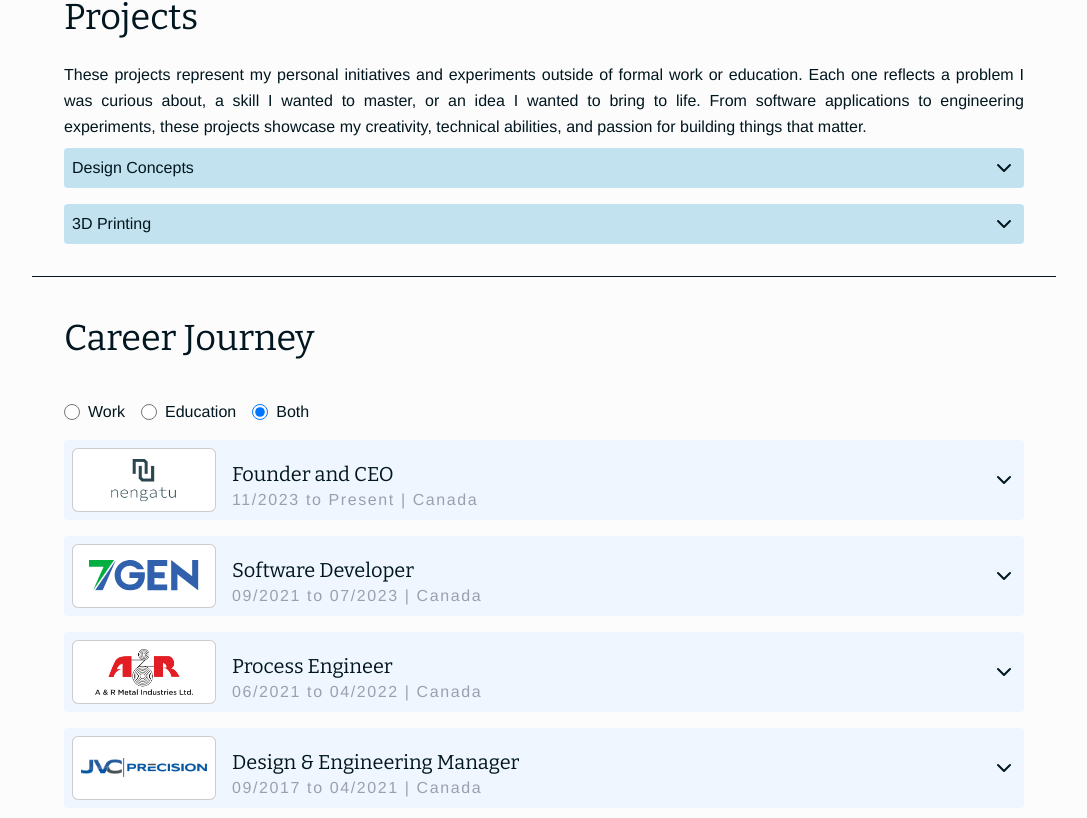
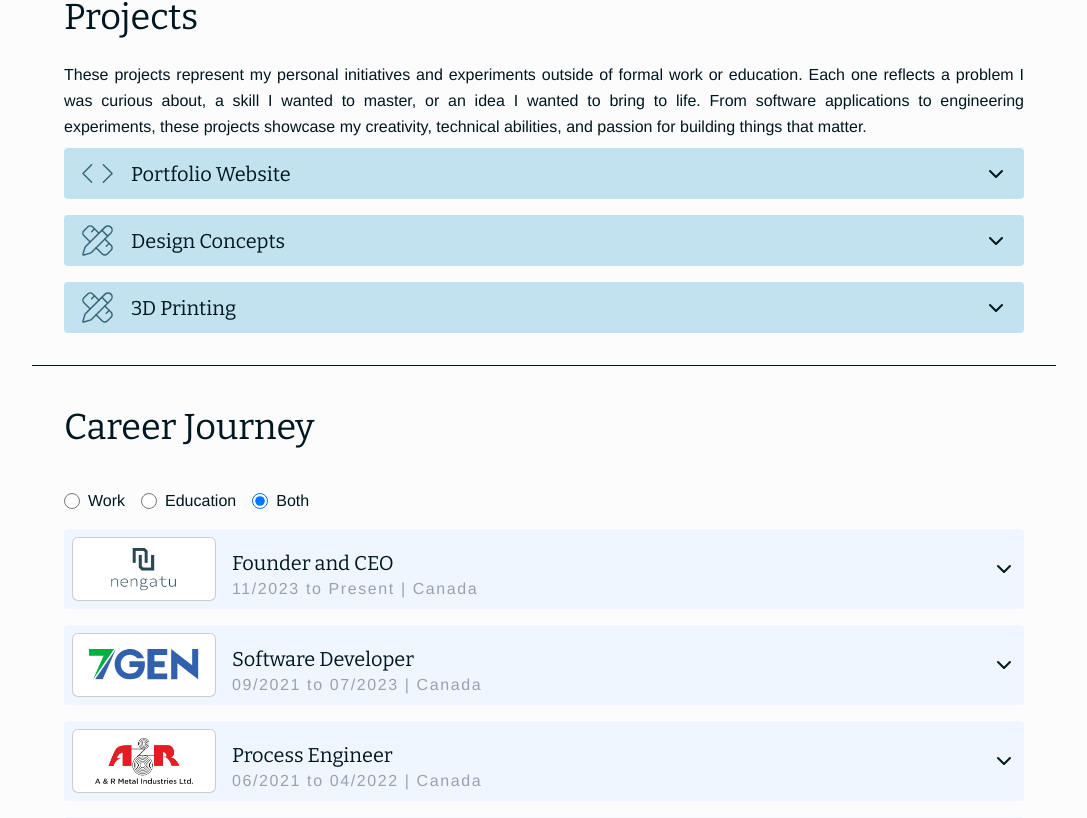
Before and after one commit to JeisonEccel/portfolio, a Next.js app: page / in a window 1280 px wide. Shown: the part 2082-2900 px from the top of the page, without its empty margins (96-1183 px from the left). Built offline with nearby package versions, Linux system fonts and the light colour scheme.

Commit message:
Refs #10: Updated Projects sections style/theme

```diff
--- a/src/app/(sections)/Projects.tsx
+++ b/src/app/(sections)/Projects.tsx
@@ -4,29 +4,32 @@ import { Card } from "@/components/cards"
 import { ExpandButton } from "@/components/buttons"
 import { Paragraph } from "@/components/paragraph"
 import { Section } from "@/components/section"
-import { Title } from "@/components/title"
+import { SubTitle, Title } from "@/components/title"
 import { VideoExperience, Videos } from "@/components/video"
 import { designConcepts } from "@/constants/projects/design-concepts"
 import { threeDPrinting } from "@/constants/projects/printing"
 import { useState } from "react"
 import { ImageExperience, Images } from "@/components/image"
+import { Code, PencilRuler } from "lucide-react"
+import { portfolioWebsite } from "@/constants/projects/portfolio"
+import { LinkExperience, Links } from "@/components/links"
 
 type Project = {
   name: string
-  website?: string
+  type: string
   description?: string[]
-  contributions?: string[]
   images?: ImageExperience[]
   videos?: VideoExperience[]
+  links?: LinkExperience[]
 }
 
-const projectsList = [designConcepts, threeDPrinting]
+const projectsList = [portfolioWebsite, designConcepts, threeDPrinting]
 
 function Description({ description }: { description?: string[] }) {
   if (!description) return <></>
 
   return (
-    <div className="p-2 bg-white/50 border border-black/20 rounded-md">
+    <div className="border-t-1 border-light py-4">
       <Paragraph className="font-bold">Description:</Paragraph>
       {description.map((d, i) => (
         <Paragraph key={i}>{d}</Paragraph>
@@ -35,13 +38,28 @@ function Description({ description }: { description?: string[] }) {
   )
 }
 
-function ProjectCard(work: Project) {
+function ProjectCard(project: Project) {
   const [expanded, setExpanded] = useState(false)
-  const { name, description, images, videos } = work
+  const { name, type, description, images, videos, links } = project
   return (
-    <Card className="space-y-2">
+    <Card className="space-y-2 px-4 py-2">
       <div className="flex justify-between">
-        <div className="md:flex gap-4 items-end">{name}</div>
+        <div className="flex gap-4 items-center">
+          {type === "engineering" ? (
+            <PencilRuler
+              size={35}
+              strokeWidth={1}
+              className="text-medium-dark dark:text-lighter"
+            />
+          ) : (
+            <Code
+              size={35}
+              strokeWidth={1}
+              className="text-medium-dark dark:text-lighter"
+            />
+          )}
+          <SubTitle>{name}</SubTitle>
+        </div>
         <ExpandButton expanded={expanded} setExpanded={setExpanded} />
       </div>
       {expanded && (
@@ -49,6 +67,7 @@ function ProjectCard(work: Project) {
           <Description description={description} />
           <Images images={images} path="/projects" />
           <Videos videos={videos} />
+          <Links links={links} />
         </>
       )}
     </Card>
--- a/src/components/image.tsx
+++ b/src/components/image.tsx
@@ -40,22 +40,22 @@ export function LogoImage({ logo, alt }: { logo: string; alt: string }) {
 export function LogoLink({
   logo,
   alt,
-  link,
+  href,
 }: {
   logo: string
   alt: string
-  link?: string
+  href?: string
 }) {
   if (!logo) {
     return <></>
   }
 
-  if (!link) {
+  if (!href) {
     return <LogoImage logo={logo} alt={alt} />
   }
 
   return (
-    <a href={link} target="_blank" rel="noopener noreferrer">
+    <a href={href} target="_blank" rel="noopener noreferrer">
       <LogoImage logo={logo} alt={alt} />
     </a>
   )
@@ -71,7 +71,7 @@ export function Images({
   if (!images) return <></>
 
   return (
-    <div className="p-2 bg-white/50 border border-black/20 rounded-md">
+    <div className="border-t-1 border-light py-4">
       <Paragraph className="font-bold">Gallery:</Paragraph>
       <Gallery images={images} path={path} />
     </div>
--- /dev/null
+++ b/src/components/links.tsx
@@ -0,0 +1,41 @@
+import { ExternalLink } from "lucide-react"
+import { Paragraph } from "./paragraph"
+import { DiscItem, DiscList } from "./disc-list"
+
+export type LinkExperience = {
+  href: string
+  title: string
+}
+
+export function LinkItem({ link }: { link: LinkExperience }) {
+  const { href, title } = link
+
+  return (
+    <a
+      href={href}
+      className="flex items-center space-x-2"
+      target="_blank"
+      rel="noopener noreferrer"
+    >
+      <p>{`[${title}]`}</p>
+      <ExternalLink size={15} />
+    </a>
+  )
+}
+
+export function Links({ links }: { links?: LinkExperience[] }) {
+  if (!links) return <></>
+
+  return (
+    <div className="border-t-1 border-light py-4">
+      <Paragraph className="font-bold">Links:</Paragraph>
+      <DiscList>
+        {links.map((link, index) => (
+          <DiscItem key={index}>
+            <LinkItem link={link} />
+          </DiscItem>
+        ))}
+      </DiscList>
+    </div>
+  )
+}
--- a/src/components/video.tsx
+++ b/src/components/video.tsx
@@ -27,7 +27,7 @@ export function Videos({ videos }: { videos?: VideoExperience[] }) {
   if (!videos) return <></>
 
   return (
-    <div className="p-2 bg-white/50 border border-black/20 rounded-md">
+    <div className="border-t-1 border-light py-4">
       <Paragraph className="font-bold">Videos:</Paragraph>
       {videos.map((video, index) => (
         <VideoFrame key={index} video={video} />
--- a/src/constants/projects/design-concepts.ts
+++ b/src/constants/projects/design-concepts.ts
@@ -1,5 +1,6 @@
 export const designConcepts = {
   name: "Design Concepts",
+  type: "engineering",
   description: [
     "After moving to Canada, I realized that landing my first full-time role as a mechanical designer would take more than a résumé — I needed to showcase my skills in action. To do that, I challenged myself by creating a series of design concepts using SolidWorks, exploring everything from guitar amplifiers and electrical devices to more organic, product-focused shapes. To share this journey, I launched a short-lived YouTube channel where I posted videos of my models and creative process. Although the channel lasted only a few months, the experience helped me refine my design storytelling, strengthen my SolidWorks expertise, and build confidence in presenting my ideas visually.",
   ],
--- /dev/null
+++ b/src/constants/projects/portfolio.ts
@@ -0,0 +1,12 @@
+export const portfolioWebsite = {
+  name: "Portfolio Website",
+  type: "software",
+  description: [
+    "This portfolio website was built with Next.js 15, TypeScript, and Tailwind CSS as a central place to share my career journey and showcase my projects. Beyond functioning as a traditional portfolio, it serves as an extended resume where I can present my full professional experience, highlight my skills, and provide additional materials such as visuals and renders.",
+    "The site is designed to be flexible and evolving, making it not only a showcase for past work but also a platform to support future opportunities with recruiters and business partners.",
+  ],
+  links: [
+    { title: "GitHub", href: "https://github.com/JeisonEccel/portfolio" },
+    { title: "Live Website", href: "https://www.jeisoneccel.com" },
+  ],
+}
--- a/src/constants/projects/printing.ts
+++ b/src/constants/projects/printing.ts
@@ -1,5 +1,6 @@
 export const threeDPrinting = {
   name: "3D Printing",
+  type: "engineering",
   description: [
     "While preparing to move to Canada, I became fascinated by the emerging possibilities of 3D printing and decided to dive into this technology by purchasing a small printer. What started as curiosity quickly grew into a creative outlet: I transformed past engineering projects like Automotiva racks and construction elevators into scaled models, collaborated with a local company to adapt designs, and experimented with practical applications such as simple mechanisms and even custom accessories like collars and rings. This experience gave me a hands-on understanding of rapid prototyping and showed me how additive manufacturing could expand the boundaries of traditional engineering.",
   ],
```
